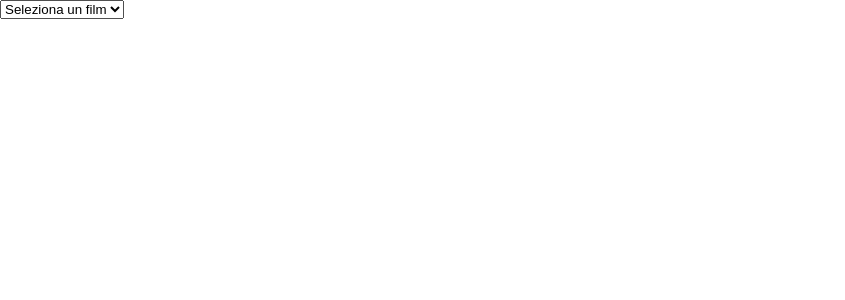
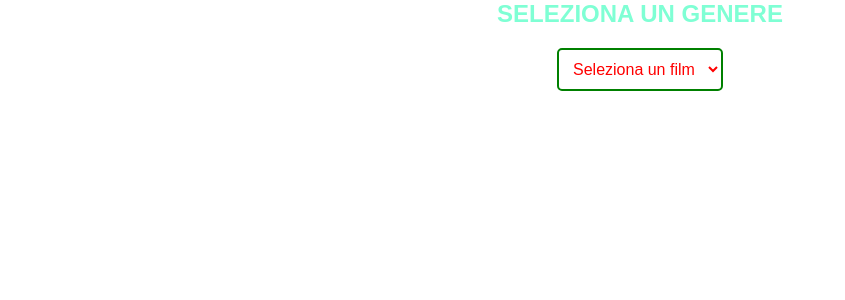
Before and after one commit to GiuseppeLiGioi/react-movie-filter, a React (Vite) app: page / in a window 1280 px wide. Shown: the top 300 px of the page, without its empty margins (0-845 px from the left). Built offline with nearby package versions, Linux system fonts and the light colour scheme.

Commit message:
add: css part, fine es.

```diff
--- a/src/assets/components/Main.jsx
+++ b/src/assets/components/Main.jsx
@@ -51,9 +51,14 @@ const [selectedTitles, setSelectedTitles] = useState([]);
     return(
         <main>
 
+            <h2 className='title_main'>
+                SELEZIONA UN GENERE
+            </h2>
 
 
-            <select name="Film" onChange={handleChange}>
+
+            <div className='select_div'>
+            <select className='select_main' name="Film" onChange={handleChange}>
 
         <option value="">Seleziona un film</option>
 
@@ -69,18 +74,11 @@ const [selectedTitles, setSelectedTitles] = useState([]);
 
     ))}
 
+      </select>
+
+            </div>
 
 
-
-
-
-
-
-
-
-
-
-            </select>
 
 
         {
--- a/src/index.css
+++ b/src/index.css
@@ -7,3 +7,35 @@
 html{
   font-family: sans-serif;
 }
+
+
+.select_div{
+  display: flex;
+  justify-content: center;
+  align-items: center;
+}
+
+.select_main {
+  padding: 10px;
+  font-size: 16px;
+  border: 2px solid green;
+  border-radius: 5px;
+  background-color: white;
+  color: red;
+  cursor: pointer;
+
+}
+
+
+.title_main{
+  text-align: center;
+  color: aquamarine;
+  margin-bottom: 20px;
+}
+
+li{
+  color: red;
+  text-align: center;
+  margin-top: 20px;
+  margin-bottom: 10px;
+}
```
Lines whose indentation alone changed are shown as unchanged.
